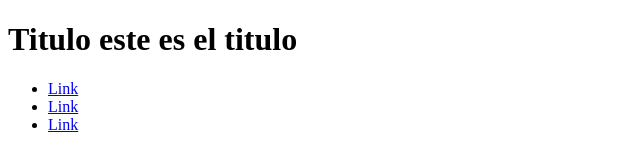
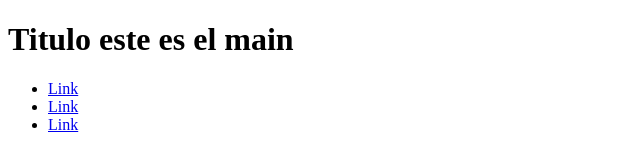
Before and after one commit to valeerr03/Clase_04, a plain HTML site: page index.html in a window 1280 px wide. Shown: the full height of the page, 0-640 px from the left. Drawn offline with Linux system fonts and the light colour scheme.

Commit message:
otra vez

```diff
--- a/index.html
+++ b/index.html
@@ -6,7 +6,7 @@
     <title>Branches y Merges</title>
 </head>
 <body>
-    <h1>Titulo este es el titulo</h1>
+    <h1>Titulo este es el main</h1>
     <nav>
         <ul>
             <li><a href="#">Link</a></li>
```
